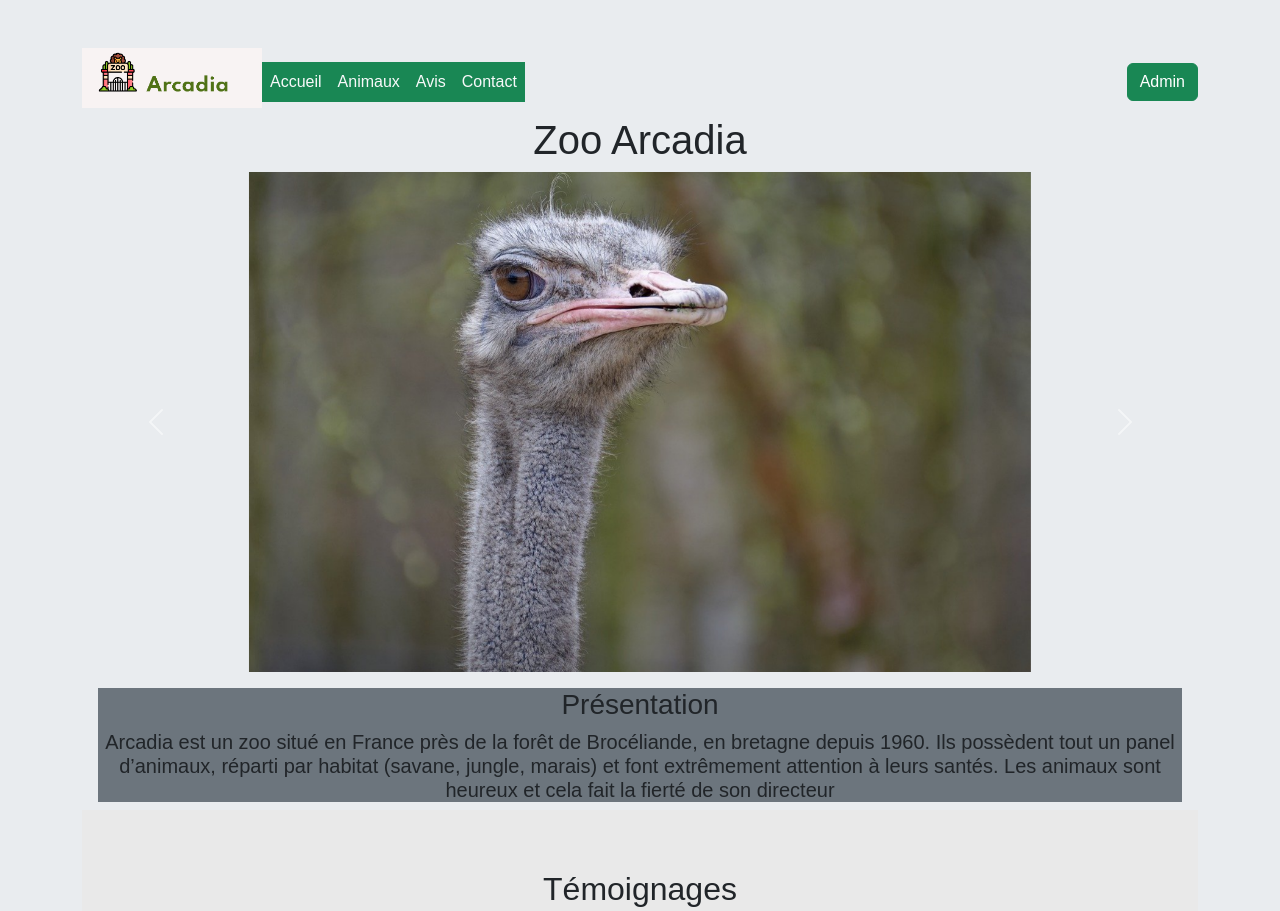
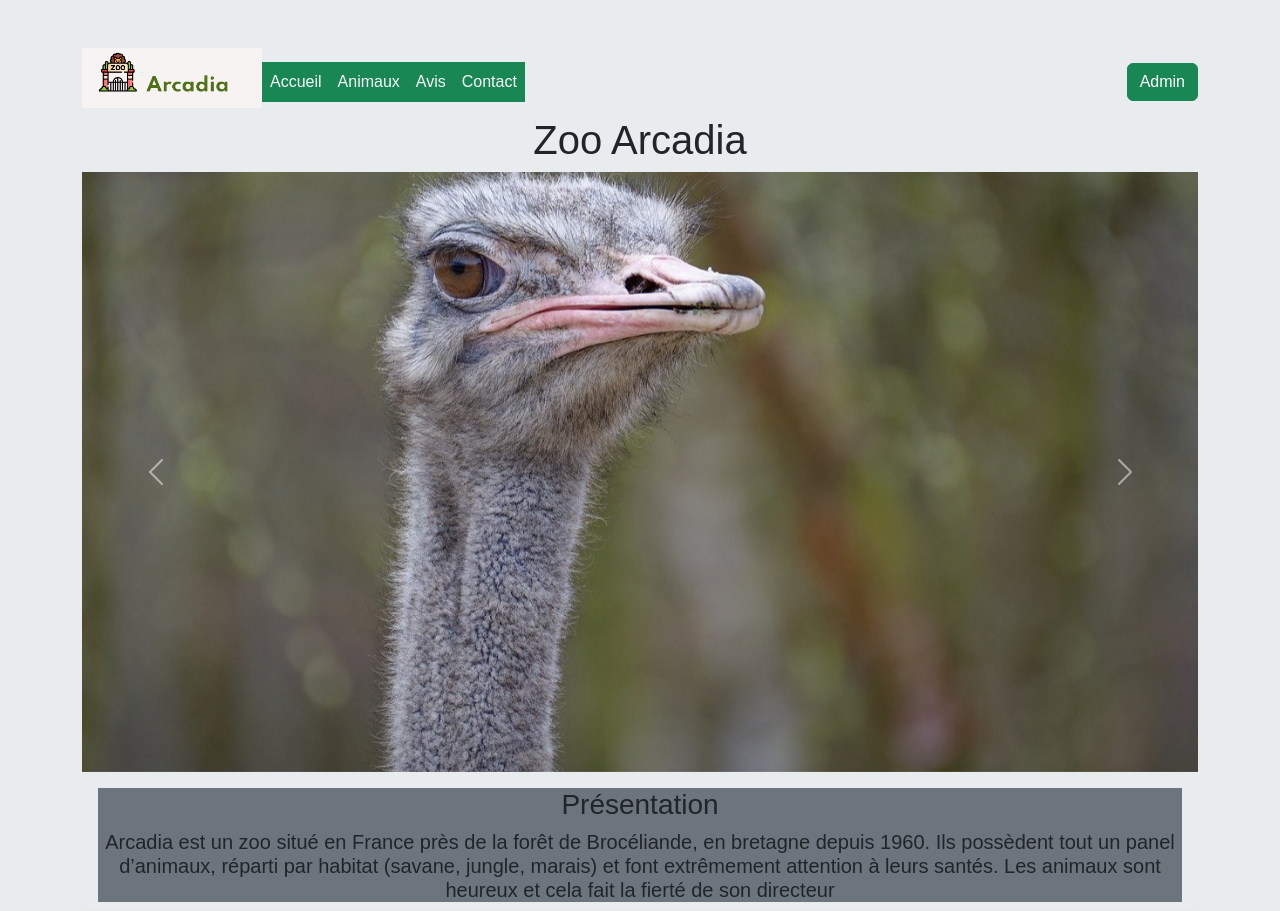
Before and after one commit to Gpuppy/arcadia1, a PHP site: page /index.php in a window 1280 px wide. Shown: the top 911 px of the page. Run offline with PHP 8.4, Linux system fonts and the light colour scheme; data that the repository does not hold is empty.

Commit message:
carrousel index updated

```diff
--- a/index.php
+++ b/index.php
@@ -15,12 +15,6 @@ if (file_exists(__DIR__ . '/.env')) {
 }
 
 
-//var_dump(getenv('APP_ENV'));
-
-
-//require_once 'animal.php';
-
-
 $db = new DbConnection();
 
 
@@ -28,22 +22,7 @@ $query = DbConnection::getPdo()->query('SELECT * FROM animal');
 $animals = $query->fetchAll(PDO::FETCH_ASSOC);
 //$animal = $query->fetch(PDO::FETCH_OBJ);
 $race = $query->fetchAll(PDO::FETCH_ASSOC);
-//$query = $pdo->query("SELECT * FROM user");
-//$users = $query->fetchAll(PDO::FETCH_ASSOC);
 
-//$animals = $stmt->fetchAll(PDO::FETCH_ASSOC);
-//print_r($animals);
-//$stmt->closeCursor();
-//print_r($animals);
-//$infos = json_encode($animals);
-
-//var_dump($animals);
-
-
-//session_start();
-
-
-//require_once 'Controller/HomeController.php';
 require "templates/header.php";
 ?>
 <?php
@@ -79,13 +58,13 @@ $user = '';
         <div id="carouselExampleAutoplaying" class="carousel slide row text-center" data-bs-ride="carousel">
             <div class="carousel-inner center">
                 <div class="carousel-item active ">
-                    <img src="Images/ostrich-8579501_1280.jpg" class="img-fluid " alt="...">
+                    <img src="Images/ostrich-8579501_1280.jpg" class="img-fluid " alt="ostrich">
                 </div>
                 <div class="carousel-item">
-                    <img src="Images/penguin-6905568_1280.jpg" class="img-fluid " alt="...">
+                    <img src="Images/476205670_637012462100281_1543269053820869539_n.jpg" class="img-fluid " alt="peroquet">
                 </div>
                 <div class="carousel-item">
-                    <img src="Images/zebras-4258909_1280.jpg" class="img-fluid " alt="...">
+                    <img src="Images/zebras-4258909_1280.jpg" class="img-fluid " alt="zebra">
                 </div>
             </div>
 
@@ -195,7 +174,18 @@ $user = '';
                         @media (min-width: 768px) {
                             .testimonial-card {
                                 width: calc(50% - 30px);
+
                             }
+                            /*.carousel-inner center {
+                                margin:0!important;
+                                padding:0!important;
+
+                            }
+
+                            .carousel-item img{
+                                margin:0!important;
+                                padding:0!important;
+                            }*/
                         }
 
                         a {
@@ -206,6 +196,8 @@ $user = '';
                         a:hover {
                             text-decoration: underline;
                         }
+
+
                     </style>
                 </head>
                 <body>
@@ -237,10 +229,12 @@ $user = '';
 
 
             .carousel-item img{
-                width: 70%; /* Set to your desired width */
-                height: 500px; /* Set to your desired height */
+                width: 100%; /* Set to your desired width */
+                height: 600px; /* Set to your desired height */
                 object-fit: cover; /* This will crop the image to fit */
+                /*max-height:400px;*/
                 data-bs-interval="0.1";
+
             }
 
         </style>
```
